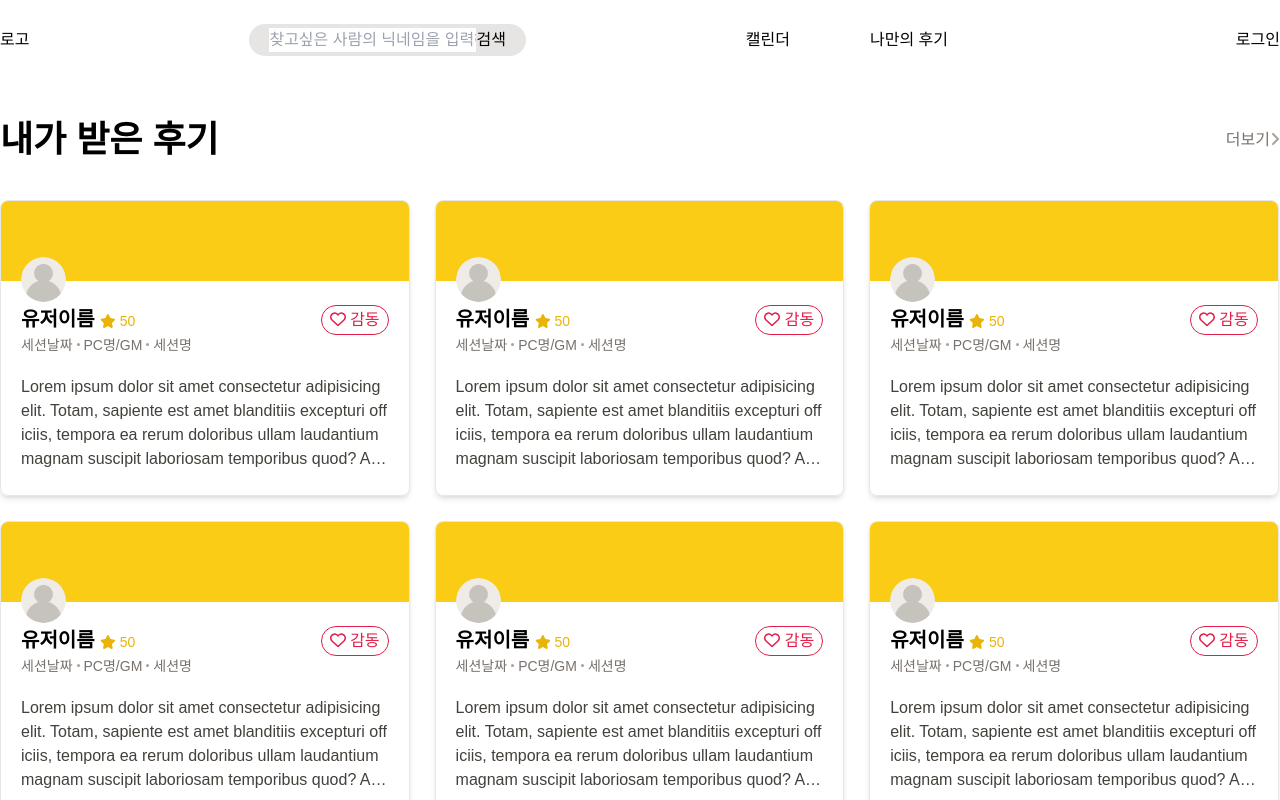
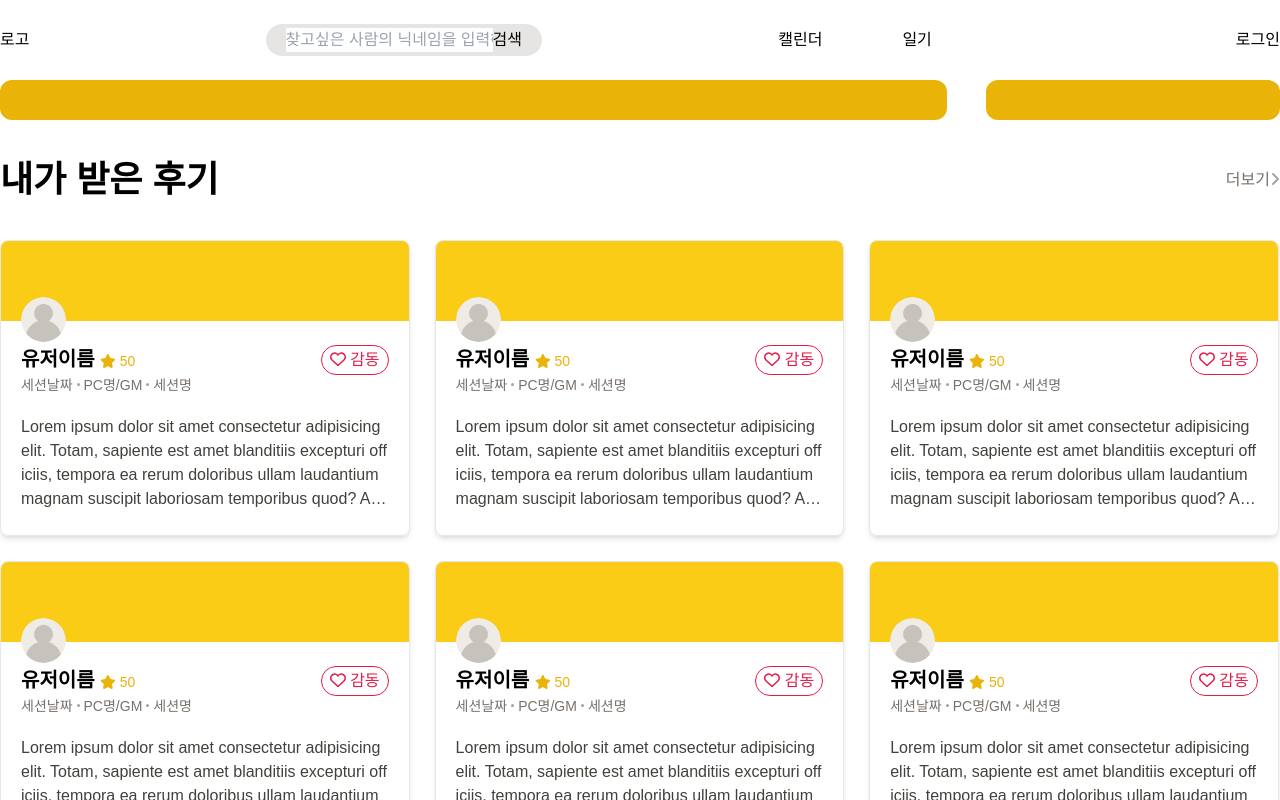
Before and after one commit to bundasse/trpgreview, a Vue app: page / in a window 1280 px wide. Shown: the top 800 px of the page. Built offline with nearby package versions, Linux system fonts and the light colour scheme.

Commit message:
메인페이지 상단 작업

```diff
--- a/src/components/NavComp.vue
+++ b/src/components/NavComp.vue
@@ -8,7 +8,7 @@
         </div>
         <ul class="flex gap-20">
             <li>캘린더</li>
-            <li>나만의 후기</li>
+            <li>일기</li>
         </ul>
         <div class="myPage basis-28 text-right">
             <div v-if="loginOn === false" @click="loginOn = !loginOn">로그인</div>
--- a/src/views/HomeView.vue
+++ b/src/views/HomeView.vue
@@ -1,5 +1,17 @@
 <template>
   <div class="wrapper max-w-7xl mx-auto px-[2%] lg:px-0 flex flex-wrap">
+    <div class="basis-full flex justify-between">
+      <div class="basis-[74%] flex flex-col">
+        <div class="basis-full rounded-xl overflow-hidden">
+          <div class="top bg-yellow-500 p-5"></div>
+          <div class="contents"></div>
+        </div>
+      </div>
+      <div class="basis-[23%] flex flex-col rounded-xl overflow-hidden">
+        <div class="top bg-yellow-500 p-5"></div>
+        <div class="contents"></div>
+      </div>
+    </div>
       <div class="basis-full my-5 flex justify-between">
         <h2 class="text-4xl font-bold my-5">내가 받은 후기</h2>
         <button class="text-stone-500" @click.prevent>더보기<span class="text-stone-400"><font-awesome-icon icon="fa-solid fa-angle-right" /></span></button>
@@ -14,6 +26,7 @@
       <div class="reviewList basis-full flex flex-wrap gap-[25px]">
         <CommentComp v-for="(e,i) in 10" :key="i" />
       </div>
+
   </div>
 </template>
 
```
Lines whose indentation alone changed are shown as unchanged.
